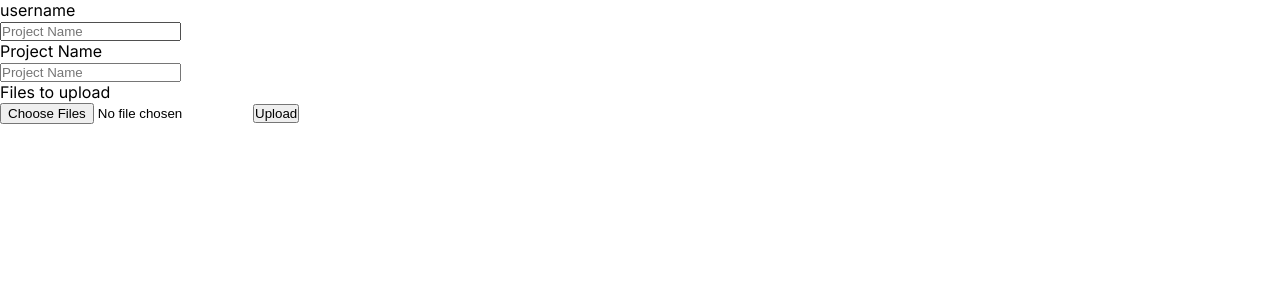
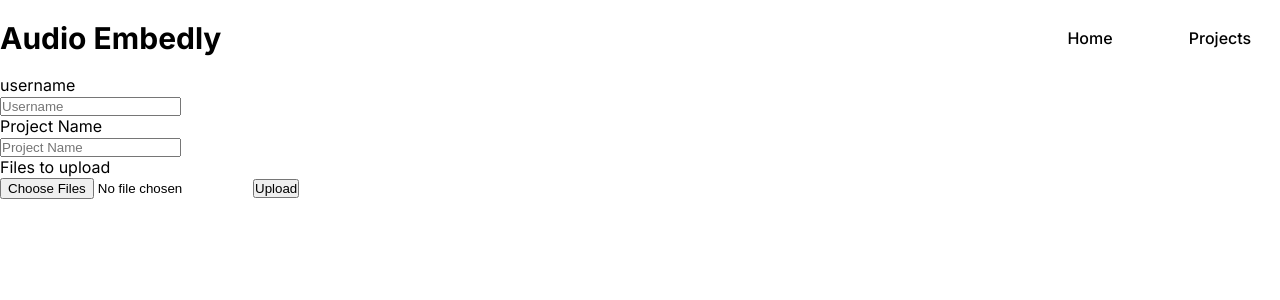
Before and after one commit to serfoll/audio-embedly, a Next.js app: page / in a window 1280 px wide. Shown: the top 300 px of the page. Built offline with nearby package versions, Linux system fonts and the light colour scheme.

Commit message:
files upload with progres bar and remove

```diff
--- a/src/app/globals.css
+++ b/src/app/globals.css
@@ -7,5 +7,5 @@
 
 a {
   color: inherit;
-  text-align: none;
+  text-decoration: none;
 }
--- a/src/app/layout.tsx
+++ b/src/app/layout.tsx
@@ -3,6 +3,7 @@
 import type { Metadata } from "next";
 import { Inter } from "next/font/google";
 import "./globals.css";
+import { Navbar } from "@/components";
 
 const inter = Inter({ subsets: ["latin"] });
 
@@ -18,7 +19,10 @@ export default function RootLayout({
 }>) {
   return (
     <html lang="en">
-      <body className={inter.className}>{children}</body>
+      <body className={inter.className}>
+        <Navbar />
+        {children}
+      </body>
     </html>
   );
 }
--- a/src/components/index.ts
+++ b/src/components/index.ts
@@ -1,5 +1,5 @@
 /** @format */
+import AudioUpload from "./upload/upload";
+import Navbar from "./navbar/Navbar";
 
-import AudioUpload from "./upload/upload";
-
-export { AudioUpload };
+export { AudioUpload, Navbar };
--- /dev/null
+++ b/src/components/navbar/Navbar.jsx
@@ -0,0 +1,19 @@
+/** @format */
+import Link from "next/link";
+import Links from "./links/Link";
+import styles from "./navbar.module.css";
+
+const Navbar = () => {
+  return (
+    <div className={styles.container}>
+      <div className={styles.logo}>
+        <Link href="/">Audio Embedly</Link>
+      </div>
+      <div>
+        <Links />
+      </div>
+    </div>
+  );
+};
+
+export default Navbar;
--- /dev/null
+++ b/src/components/navbar/links/Link.jsx
@@ -0,0 +1,23 @@
+/** @format */
+"use client";
+
+import { useState } from "react";
+import styles from "./links.module.css";
+import NavLink from "./navLink/navLink";
+
+const links = [
+  { title: "Home", path: "/" },
+  { title: "Projects", path: "/projects" },
+];
+
+const Links = () => {
+  return (
+    <div className={styles.links}>
+      {links.map((link) => (
+        <NavLink item={link} key={link.title} />
+      ))}
+    </div>
+  );
+};
+
+export default Links;
--- /dev/null
+++ b/src/components/navbar/links/links.module.css
@@ -0,0 +1,19 @@
+/** @format */
+
+.links {
+  display: flex;
+  align-items: center;
+  gap: 10px;
+}
+
+.logout {
+  background-color: var(--btn);
+  border: none;
+  border-radius: 8px;
+  color: var(--bg);
+  cursor: pointer;
+  font-weight: 500;
+  min-width: 100px;
+  padding: 10px;
+  text-align: center;
+}
--- /dev/null
+++ b/src/components/navbar/links/navLink/navLink.jsx
@@ -0,0 +1,23 @@
+/** @format */
+"use client";
+
+import Link from "next/link";
+import { usePathname } from "next/navigation";
+import styles from "./navLink.module.css";
+
+const NavLink = ({ item }) => {
+  const pathName = usePathname();
+
+  return (
+    <Link
+      href={item.path}
+      className={`${styles.container} ${
+        pathName === item.path && styles.active
+      }`}
+    >
+      {item.title}
+    </Link>
+  );
+};
+
+export default NavLink;
--- /dev/null
+++ b/src/components/navbar/links/navLink/navLink.module.css
@@ -0,0 +1,14 @@
+/** @format */
+
+.container {
+  border-radius: 20px;
+  font-weight: 500;
+  min-width: 100px;
+  padding: 10px;
+  text-align: center;
+}
+
+.active {
+  background-color: var(--btn);
+  color: var(--bg);
+}
--- /dev/null
+++ b/src/components/navbar/navbar.module.css
@@ -0,0 +1,12 @@
+/** @format */
+.container {
+  align-items: center;
+  display: flex;
+  height: 75px;
+  justify-content: space-between;
+}
+
+.logo {
+  font-size: 30px;
+  font-weight: bold;
+}
--- a/src/components/upload/upload.tsx
+++ b/src/components/upload/upload.tsx
@@ -2,6 +2,13 @@
 "use client";
 import type { PutBlobResult } from "@vercel/blob";
 import { useState, useRef, useEffect } from "react";
+
+// Define the type for your file progress tracking
+type FileProgress = {
+  file: File;
+  progress: number;
+};
+type BlobResult = PutBlobResult;
 
 const AudioUpload = () => {
   const projectNameRef = useRef<HTMLInputElement>(null);
@@ -9,21 +16,37 @@ const AudioUpload = () => {
   const [projectName, setProjectName] = useState("");
   const [username, setUsername] = useState("");
   const inputFilesRef = useRef<HTMLInputElement>(null);
-  const [blobs, setBlobs] = useState<PutBlobResult[] | null>(null);
+  // const [blobs, setBlobs] = useState<PutBlobResult[] | null>(null);
   const [selectedFiles, setSelectedFiles] = useState<File[]>([]);
+  const [fileProgress, setFileProgress] = useState<FileProgress[]>([]);
+  const [blobs, setBlobs] = useState<BlobResult[] | null>(null);
 
   useEffect(() => {
-    console.log(blobs);
-  }, [blobs]);
+    if (selectedFiles.length > 0 && inputFilesRef.current) {
+      inputFilesRef.current.value = "";
+    }
+  }, [blobs, selectedFiles.length]);
+
+  useEffect(() => {
+    // Reset blobs when projectName or username changes
+    setBlobs(null);
+  }, [projectName, username]);
 
   const handleFileChange = (event: React.ChangeEvent<HTMLInputElement>) => {
+    // if (event.target.files && event.target.files.length > 0) {
+    //   // Explicitly typing the conversion to File[]
+    //   const filesArray: File[] = Array.from(event.target.files) as File[];
+    //   setSelectedFiles(filesArray);
+    // } else {
+    //   // If no files are selected (e.g., the user cancelled the file dialog), clear the selection
+    //   setSelectedFiles([]);
+    // }
     if (event.target.files && event.target.files.length > 0) {
-      // Explicitly typing the conversion to File[]
-      const filesArray: File[] = Array.from(event.target.files) as File[];
-      setSelectedFiles(filesArray);
-    } else {
-      // If no files are selected (e.g., the user cancelled the file dialog), clear the selection
-      setSelectedFiles([]);
+      // Convert the FileList to an array
+      const newFilesArray: File[] = Array.from(event.target.files);
+
+      // Append new files to the existing list
+      setSelectedFiles((prevFiles) => [...prevFiles, ...newFilesArray]);
     }
   };
 
@@ -33,43 +56,70 @@ const AudioUpload = () => {
     );
   };
 
+  const uploadFile = (file: File, index: number) => {
+    const xhr = new XMLHttpRequest();
+    const formData = new FormData();
+    formData.append("file", file);
+
+    xhr.upload.onprogress = (event) => {
+      if (event.lengthComputable) {
+        const progress = (event.loaded / event.total) * 100;
+        // Directly setting progress here; consider smoothing this out as described
+        setFileProgress((prevProgress) =>
+          prevProgress.map((fp, idx) =>
+            idx === index ? { ...fp, progress: Math.min(progress, 100) } : fp
+          )
+        );
+      }
+    };
+
+    xhr.upload.onloadstart = () => {
+      setFileProgress((prevProgress) => [
+        ...prevProgress,
+        { file, progress: 0 },
+      ]);
+    };
+
+    xhr.upload.onloadend = () => {
+      setFileProgress((prevProgress) =>
+        prevProgress.map((fp, idx) =>
+          idx === index ? { ...fp, progress: 100 } : fp
+        )
+      );
+    };
+
+    xhr.onload = () => {
+      if (xhr.status === 200) {
+        const response: BlobResult = JSON.parse(xhr.responseText);
+        setBlobs((prevBlobs) => {
+          const newBlobs = prevBlobs ? [...prevBlobs, response] : [response];
+          // Reset fileProgress here after successful upload
+          setFileProgress([]);
+          return newBlobs;
+        });
+      } else {
+        console.error("Error uploading file:", xhr.statusText);
+      }
+    };
+
+    xhr.open(
+      "POST",
+      `/api/file/${projectName}/upload?filename=${username}-${projectName}-${file.name}`
+    );
+    xhr.send(formData);
+  };
+
   const handleSubmit = async (event: any) => {
     event.preventDefault();
+    setSelectedFiles([]);
+    setFileProgress([]);
 
-    const resultBlobs = [];
-    if (!inputFilesRef.current?.files) {
-      throw new Error("No file selected");
+    if (selectedFiles) {
+      const files = selectedFiles;
+      for (let i = 0; i < files.length; i++) {
+        uploadFile(files[i], i);
+      }
     }
-
-    const files = inputFilesRef.current.files;
-
-    for (let i = 0; i < files.length; i++) {
-      const formData = new FormData();
-      const file = files[i];
-      formData.append("file", file);
-      const response = await fetch(
-        `/api/file/${projectName}/upload?filename=${username}-${projectName}-${file.name}`,
-        {
-          method: "POST",
-          body: formData,
-        }
-      );
-
-      if (!response.ok) {
-        throw new Error("Network response was not ok");
-      }
-
-      const newBlob = (await response.json()) as PutBlobResult;
-      resultBlobs.push(newBlob);
-    }
-    setBlobs(resultBlobs);
-
-    //clean up
-    setProjectName("");
-    if (inputFilesRef.current) {
-      inputFilesRef.current.value = "";
-    }
-    setSelectedFiles([]);
   };
 
   const renderFilePreviews = () => {
@@ -86,15 +136,16 @@ const AudioUpload = () => {
   return (
     <>
       <form onSubmit={handleSubmit}>
-        <label htmlFor="projectName" style={{ display: "block" }}>
+        <label htmlFor="username" style={{ display: "block" }}>
           username
         </label>
         <input
-          id="projectName"
-          name="project-name"
+          autoComplete="true"
+          id="username"
+          name="username"
           ref={usernameRef}
           type="text"
-          placeholder="Project Name"
+          placeholder="Username"
           required
           onChange={(e) => setUsername(e.target.value)}
           value={username}
@@ -103,6 +154,7 @@ const AudioUpload = () => {
           Project Name
         </label>
         <input
+          autoComplete="true"
           id="projectName"
           name="project-name"
           ref={projectNameRef}
@@ -120,20 +172,30 @@ const AudioUpload = () => {
           name="file"
           ref={inputFilesRef}
           type="file"
-          required
+          required={selectedFiles.length === 0}
           multiple
           accept="audio/*"
           onChange={handleFileChange}
         />
         <button type="submit">Upload</button>
       </form>
-      <div>{renderFilePreviews()}</div>
       {blobs &&
         blobs.map((blob, index) => (
           <div key={blob.url}>
-            <a href={blob.url}>Track {index}</a>
+            <a href={blob.url}>Track {index + 1}</a>
           </div>
         ))}
+      <div>
+        {fileProgress.map((fp, index) => (
+          <div key={index}>
+            <p>{fp.file.name}</p>
+            <progress value={fp.progress} max="100">
+              {fp.progress}%
+            </progress>
+          </div>
+        ))}
+      </div>
+      <div>{renderFilePreviews()}</div>
     </>
   );
 };
```
Also changed, not shown: src/app/projects/[projectName]/page.tsx (added, +7 -0 lines), src/app/projects/page.tsx (added, +7 -0 lines).
